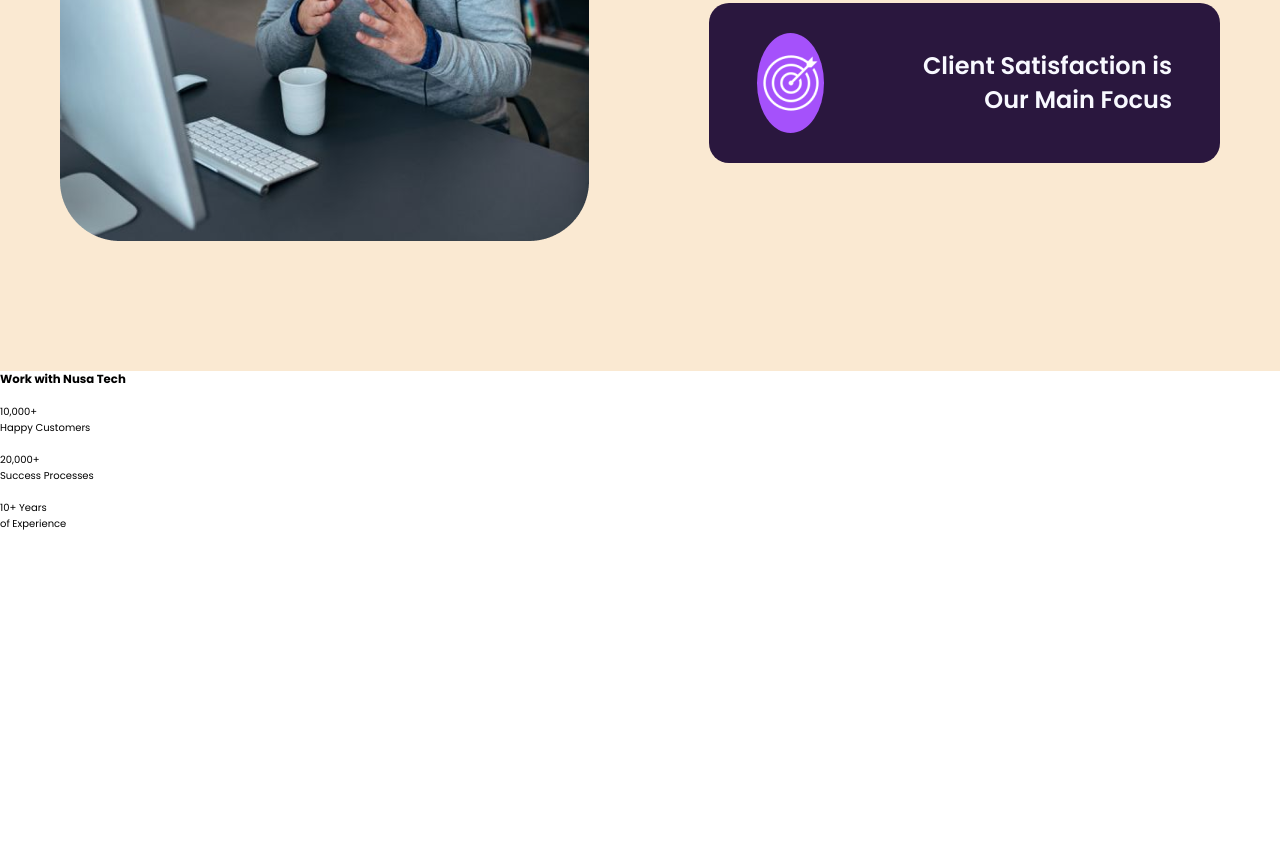
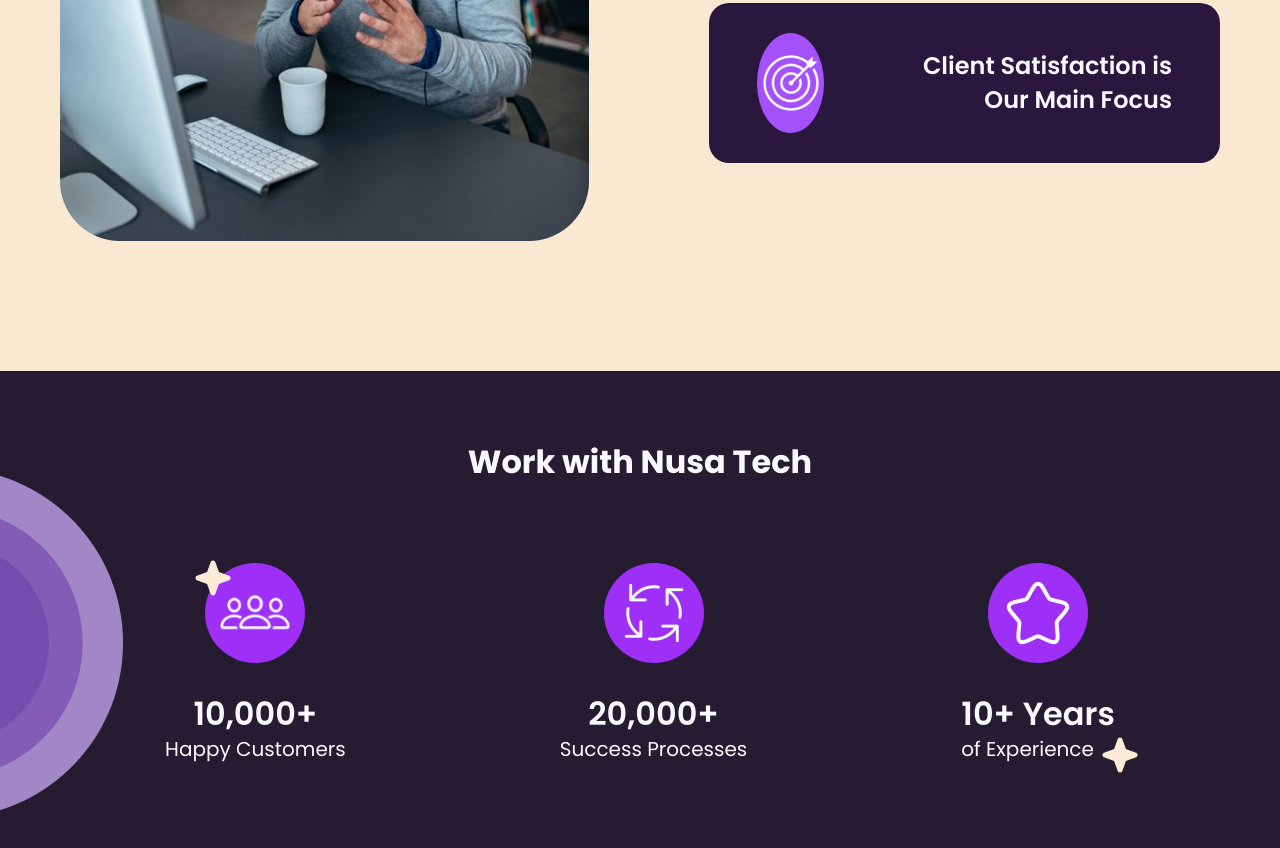
Before and after one commit to alonzojoe/figma-to-website, a plain HTML site: page index.html in a window 1280 px wide. Shown: the part 2794-3642 px from the top of the page. Before the commit the page ends 3326 px from the top, so only its background shows below. Drawn offline with nearby package versions, Linux system fonts and the light colour scheme.

Commit message:
Design UI UX for Works with Nusa Tech Section

```diff
--- a/assets/css/style.css
+++ b/assets/css/style.css
@@ -401,3 +401,75 @@ header {
     line-height: 33.6px;
     text-align: right;
 }
+
+.works{
+    position: relative;
+    padding: 70px 120px;
+    background: #261C31;
+}
+
+.works .half-circle{
+    position: absolute;
+    left: 0;
+    top: 50%;
+    transform: translateY(-50%);
+}
+
+.works .star-left{
+    position: absolute;
+    left: 193px;
+    top: 187px;
+}
+
+.works .star-right{
+    position: absolute;
+    right: 140px;
+    top: 364px;
+}
+
+.works .heading{
+    font-size: 32px;
+    line-height: 41.6px;
+    color: #F8F9FF;
+    text-align: center;
+}
+
+.work-content{
+    margin: 80px 0;
+    display: flex;
+    align-items: center;
+    justify-content: center;
+    gap: 214px;
+}
+
+.work-items .img-container{
+    margin: 0 auto;
+    display: flex;
+    align-items: center;
+    justify-content: center;
+    background:#9D2FF6;
+    height: 100px;
+    width: 100px;
+    border-radius: 50%;
+    margin-bottom: 30px;
+}
+
+.work-items .img-container img{
+    max-width: 100%;
+    width: 70px;
+    height: auto;
+}
+
+.work-items p{
+    text-align: center;
+    color: #F8F9FF;
+    font-size: 32px;
+    line-height: 41.6px;
+    font-weight: 600;
+}
+
+.work-items span{
+    color: #F8F9FF;
+    font-size: 20px;
+    line-height: 30px;
+}
--- a/index.html
+++ b/index.html
@@ -161,25 +161,32 @@
     </section>
 
     <section class="works" id="works">
+      <img
+        class="half-circle"
+        src="./assets/images/half-circle.png"
+        alt="bg-circle"
+      />
+      <img class="star-left" src="./assets/images/star.png" alt="bg-circle" />
+      <img class="star-right" src="./assets/images/star.png" alt="bg-circle" />
       <h3 class="heading">Work with Nusa Tech</h3>
       <div class="work-content">
         <div class="work-items">
           <div class="img-container">
-            <img src="" alt="" />
+            <img src="./assets/images/customers.png" alt="customers" />
           </div>
           <p>10,000+</p>
           <span>Happy Customers</span>
         </div>
         <div class="work-items">
           <div class="img-container">
-            <img src="" alt="" />
+            <img src="./assets/images/process.png" alt="process" />
           </div>
           <p>20,000+</p>
           <span>Success Processes</span>
         </div>
         <div class="work-items">
           <div class="img-container">
-            <img src="" alt="" />
+            <img src="./assets/images/exp.png" alt="experience" />
           </div>
           <p>10+ Years</p>
           <span>of Experience</span>
```
Also changed, not shown: assets/images/customers.png (added), assets/images/exp.png (added), assets/images/half-circle.png (added), assets/images/process.png (added), assets/images/star.png (added), 3 other files.
